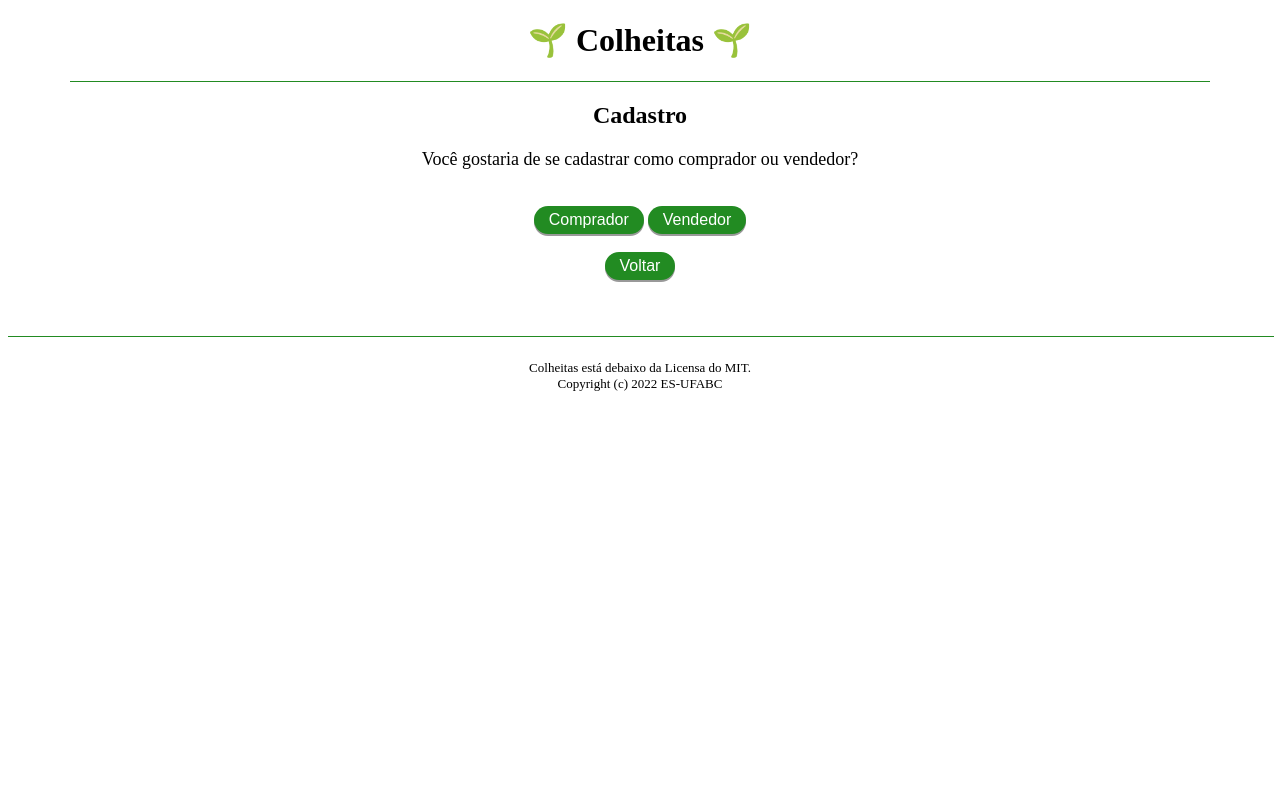
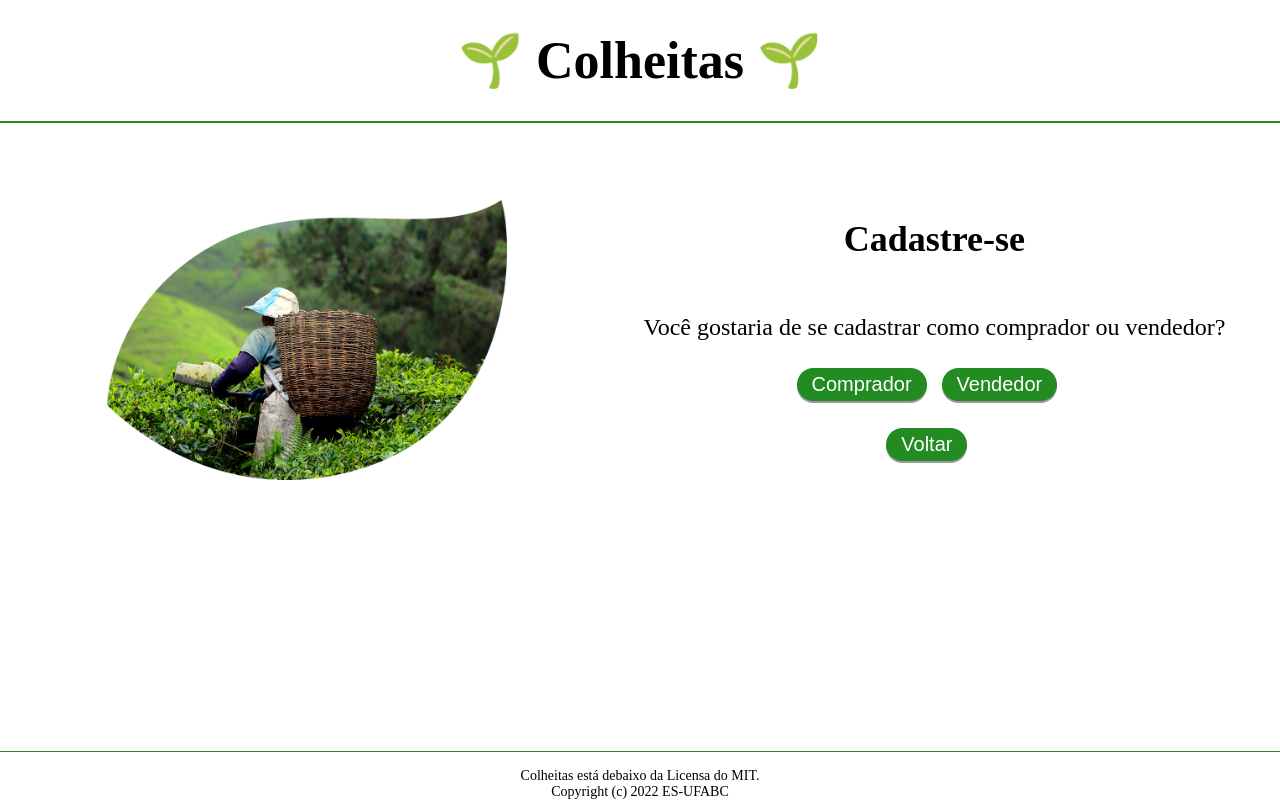
Before and after one commit to ES-UFABC/Colheitas, a Django app: page /accounts/signup/ in a window 1280 px wide. Run offline with Django 4.2, Linux system fonts and the light colour scheme.

Commit message:
v2 css html

```diff
--- /dev/null
+++ b/colheitas/templates/registration/css/style.css
@@ -0,0 +1,81 @@
+*{
+    margin: 0;
+    /* border: solid; */
+    padding: 0;
+}
+
+#divide {
+    display:flex;
+    flex-direction: row;
+}
+
+#boxHeader {
+    width: 100%;
+    height: 100px;
+    font-size: 26px;
+}
+
+#boxTitle {
+    text-align: center;
+}
+
+#boxImg {
+    margin-top: 100px;
+    width: 48%;
+    height: auto;
+    display: flex;
+    justify-content: center;
+    align-items: center;
+}
+
+#boxSignUp {
+    margin-top: 100px;
+    width: 50%;
+    height: auto;
+    text-align: center;
+    display: flex;
+    flex-direction: column;
+    justify-content: center;
+    align-items: center;
+    font-size: 24px;
+}
+
+p {
+    font-size: 24px;
+}
+
+button {
+    /* display: inline-block; */
+    padding: 5px 15px;
+    font-size: 20px;
+    cursor: pointer;
+    text-align: center;
+    color: #fff;
+    background-color: #228B22;
+    border: 0;
+    border-radius: 100px;
+    box-shadow: 0 2px #999;
+    display: grid;
+    align-items: center;
+    justify-content: center;
+    margin-right: 15px;
+}
+
+.buttons {
+    display: flex;
+}
+
+a {
+    font-size: 20px;
+    text-decoration: double;
+    color:#fff
+}
+
+footer {
+    font-size: 14px;
+    text-align: center;
+    position: absolute;
+    bottom: 0;
+    width: 100%;
+
+}
--- a/colheitas/templates/registration/signup.html
+++ b/colheitas/templates/registration/signup.html
@@ -4,65 +4,57 @@
 
         <meta charset="utf-8">
         <meta name="viewport" content="width=device-width, initial-scale=1, maximum-scale=1.0">
-        <title>Colheitas 🌱 - Sign Up</title>
-
-        <style>
-            body {
-                text-align: center;
-            }
-
-            p {
-                font-size: 18px;
-            }
-
-            a {
-                font-size: 16px;
-                text-decoration: double;
-                color:#fff
-            }
-
-            button {
-                display: inline-block;
-                padding: 5px 15px;
-                font-size: 15px;
-                cursor: pointer;
-                text-align: center;
-                color: #fff;
-                background-color: #228B22;
-                border: none;
-                border-radius: 100px;
-                box-shadow: 0 2px #999;
-            }
-
-            footer {
-                font-size: 13px;
-            }
-        </style>
+        <title>🌱 Colheitas - Cadastre-se</title>
+        <link rel="stylesheet" href="css/style.css">
 
     </head>
 
 <body>
 
+    <div id="boxHeader">
+
+        <div id="boxTitle">
+            <br>
             <h1>🌱 Colheitas 🌱</h1>
-        <hr size="1" width="90%" color="#228B22">
+            <br>
+        </div>
+        <hr size="2" width="100%" color="#228B22">
 
-        <h2>Cadastro</h2>
+    </div>
+
+    <div id="divide">
+        <div id="boxImg">
+
+            <img src="img/agricultor.png" width="400px" vertical-align="middle" hor>
+
+        </div>
+
+        <div id="boxSignUp">
+            <h2>Cadastre-se</h2>
+            <br><br>
+            <p>Você gostaria de se cadastrar como comprador ou vendedor?</p>
+            <br>
+            <div class="buttons">
+                <button>
+                    <a href="/accounts/signup/buyer/" class="button" type="button">Comprador</a>
+                </button>
+                <br>
+                <button>
+                    <a href="/accounts/signup/seller/" class="button" type="button">Vendedor</a>
+                </button>
+                <br>
                 <p>
-            Você gostaria de se cadastrar como comprador ou vendedor?
-        </p>
+            </div>
             <br>
-        <button class="button">
-            <a href="/accounts/signup/buyer/">Comprador</a>
-        </button>
-        <button class="button">
-            <a href="/accounts/signup/seller/">Vendedor</a>
-        </button>
-        <p>
-        <button class="button">
-            <a href="/">Voltar</a>
+            <button>
+                <a href="/" class="button" type="button">Voltar</a>
             </button>
             </p>
 
+
+        </div>
+
+    </div>
 
     <footer>
         <br> <br>
@@ -73,5 +65,7 @@
         Copyright (c) 2022 ES-UFABC
     </footer>
 
+
 </body>
+
 </html>
```
Also changed, not shown: colheitas/templates/registration/img/agricultor.png (added), colheitas/templates/registration/img/cestaprodutos.jpg (added), colheitas/templates/registration/img/maosmaca.jpg (added), colheitas/templates/registration/img/plantacao01.jpg (added). Lines whose indentation alone changed are shown as unchanged.
